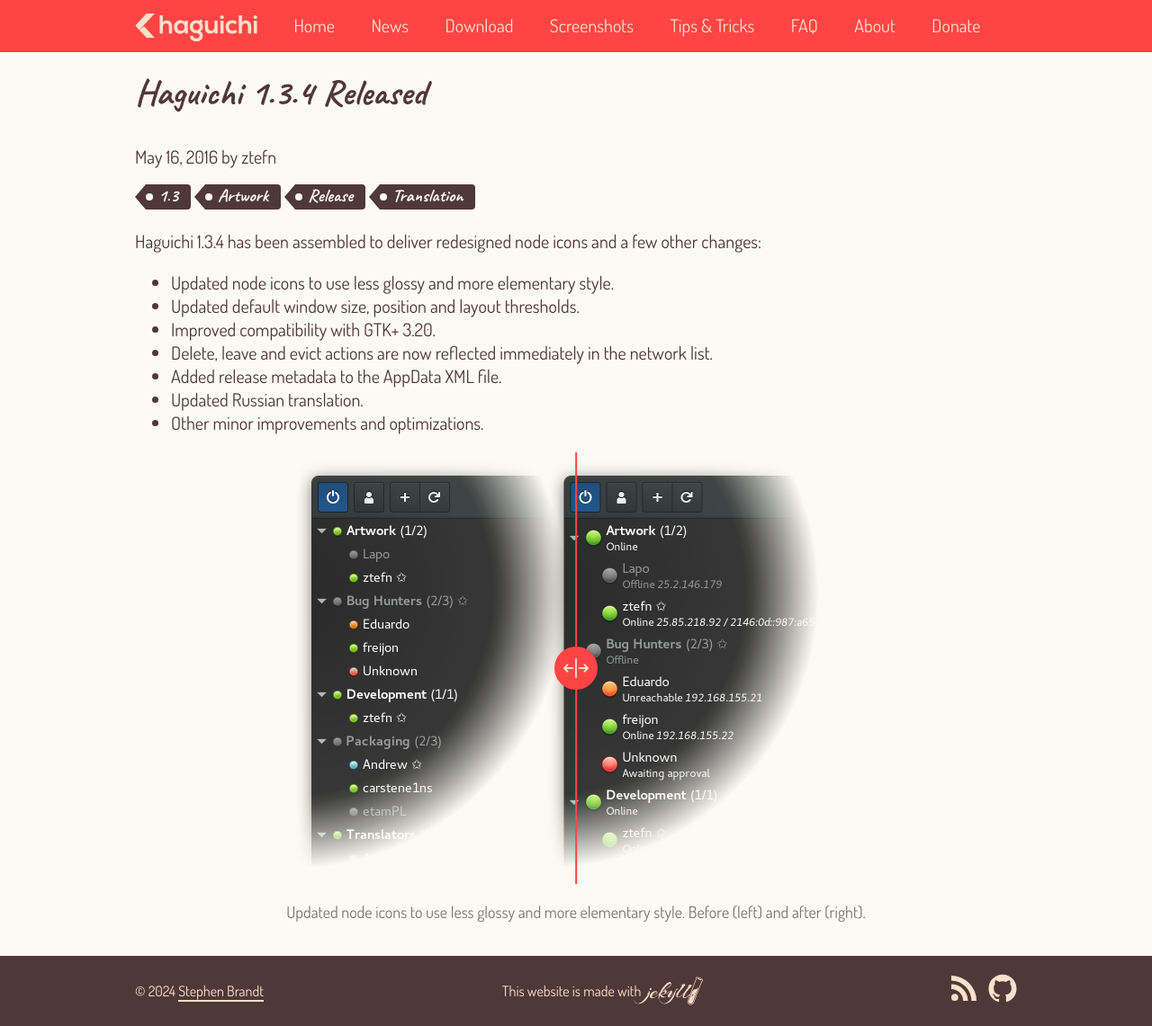
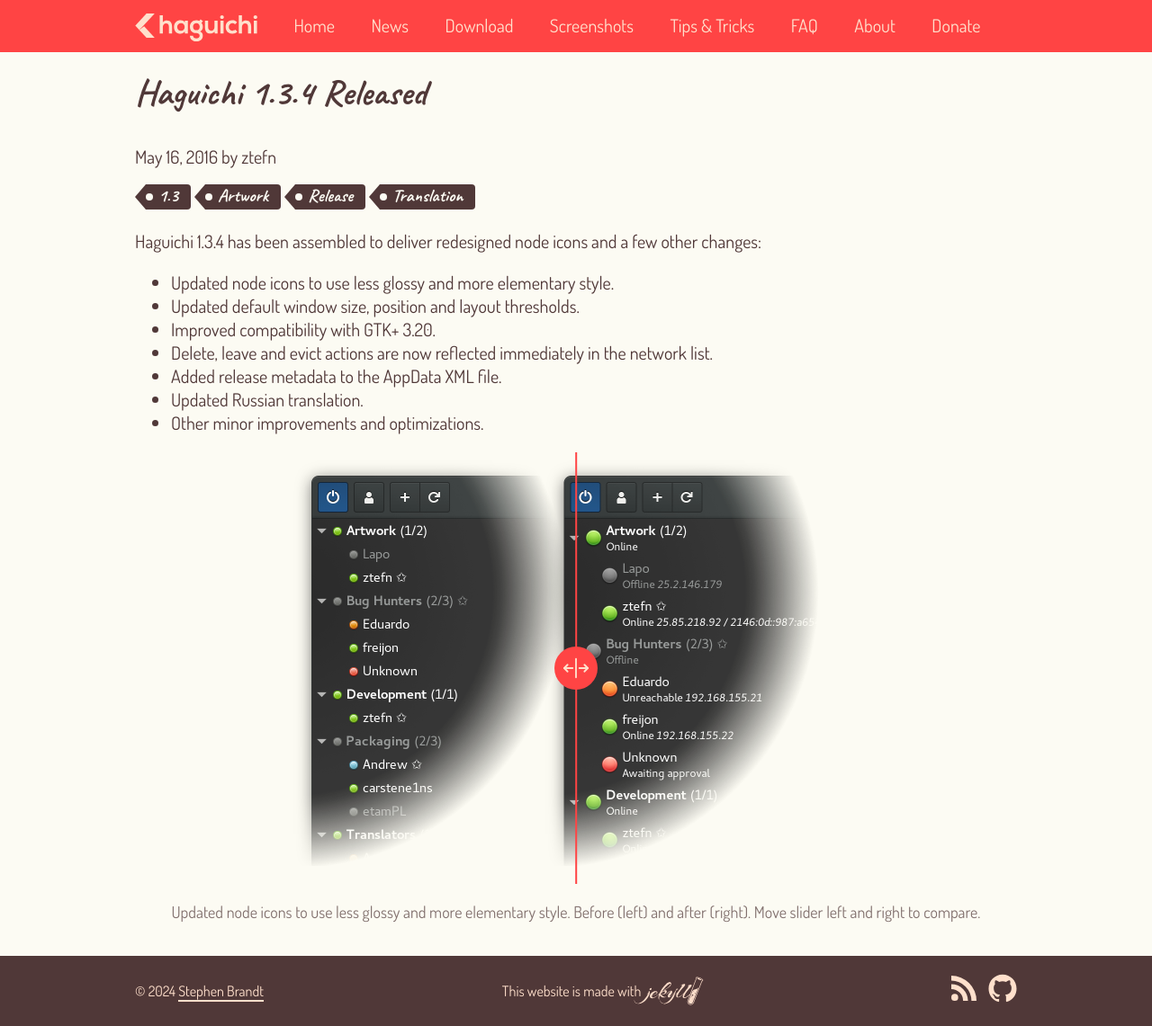
Before and after one commit to ztefn/haguichi-website, a Jekyll site: the page built from _posts/2016-05-16-release134.md, in a window 1280 px wide. Shown: the whole page at 90% size. Built offline with Jekyll 4.4.1, drawn with Linux system fonts in a browser that asks for light colours; comment, search, counter and statistics services are not loaded.

Commit message:
Add standard text to image compare slider

```diff
--- a/_includes/slider.html
+++ b/_includes/slider.html
@@ -17,5 +17,5 @@
       </svg>
     </div>
   </div>
-  <p class="caption-text">{{ include.caption }}</p>
+  <p class="caption-text">{{ include.caption }} Move slider left and right to compare.</p>
 </div>
```
